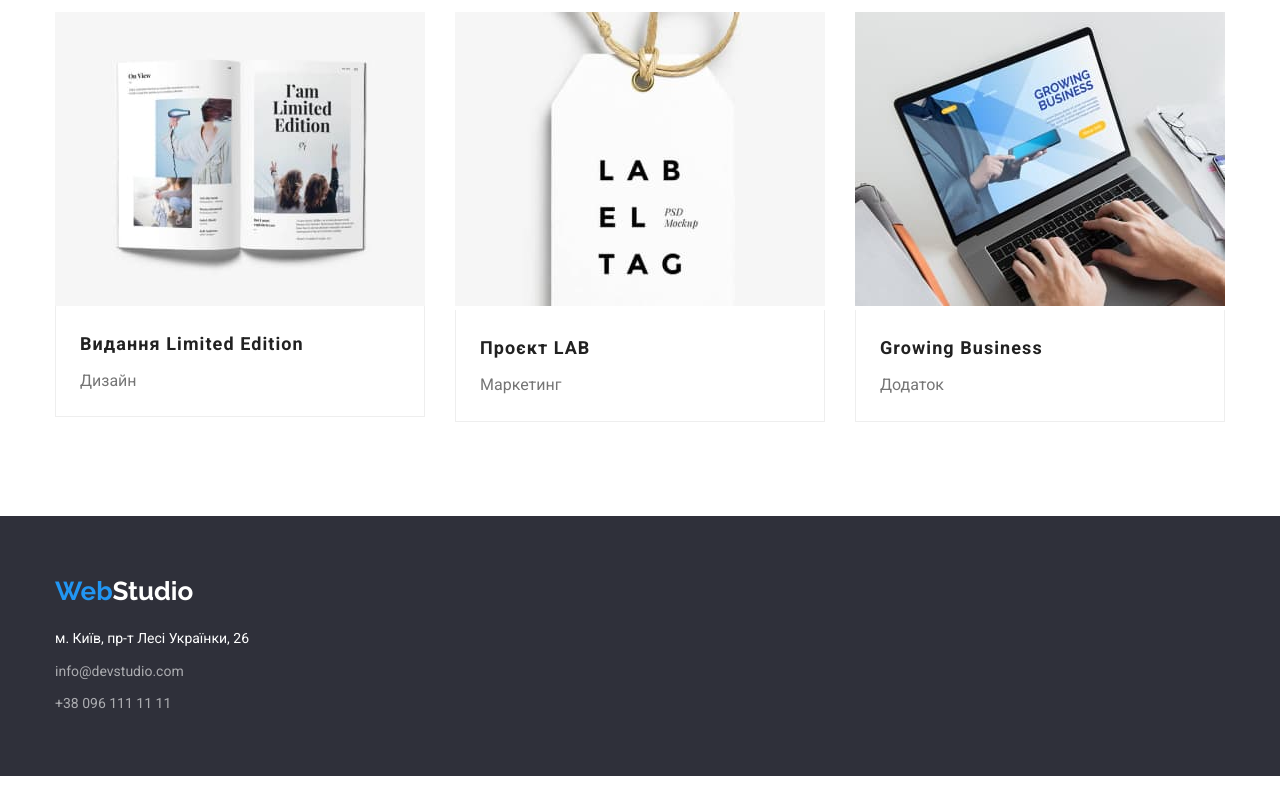
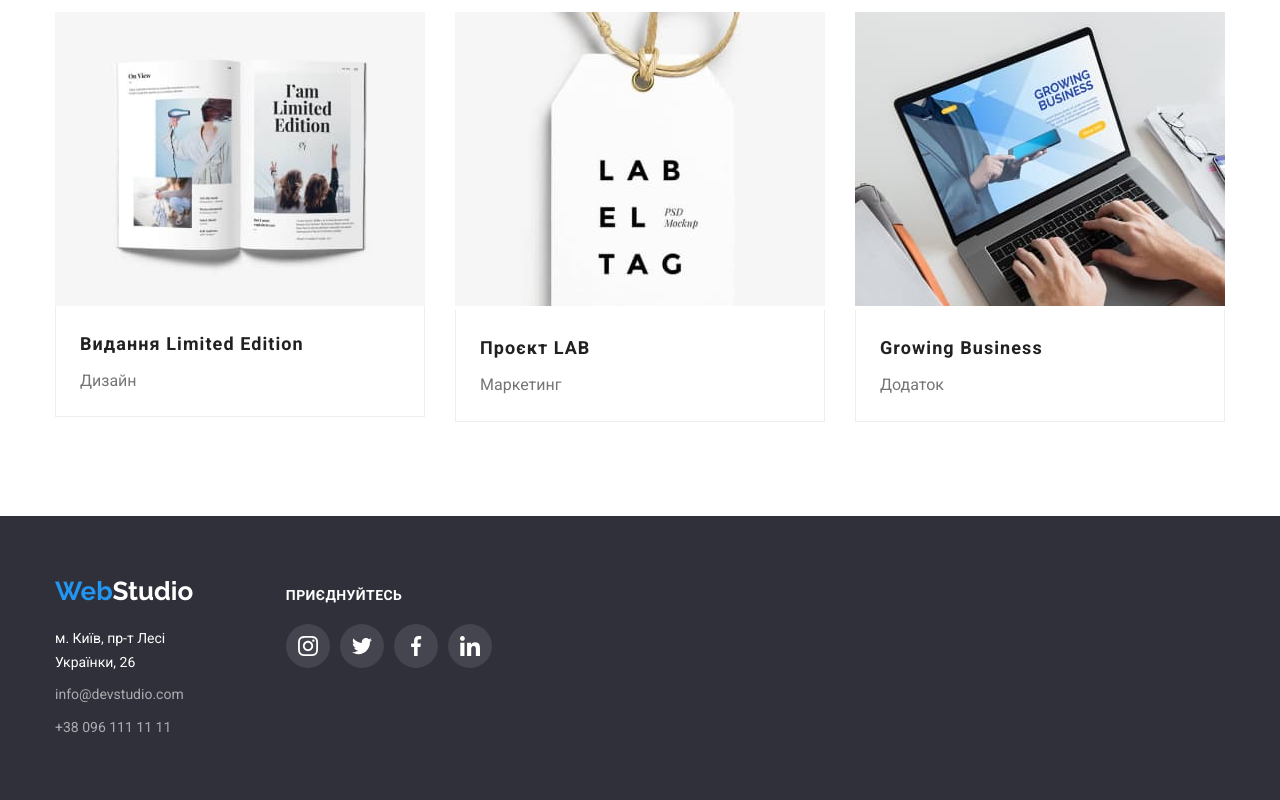
Before and after one commit to Nearh777/goit-markup-hw-04, a plain HTML site: page portfolio.html in a window 1280 px wide. Shown: the part 1242-2042 px from the top of the page. Before the commit the page ends 2018 px from the top, so only its background shows below. Drawn offline with nearby package versions, Linux system fonts and the light colour scheme.

Commit message:
final-hw-04

```diff
--- a/css/styles.css
+++ b/css/styles.css
@@ -401,9 +401,16 @@ background-color: #C4C4C4;
 .team .title {
   margin-bottom: 10px;
 }
+
+.team .item {
+  box-shadow: 0px 2px 1px rgba(0, 0, 0, 0.2),
+  0px 1px 1px rgba(0, 0, 0, 0.14),
+  0px 1px 3px rgba(0, 0, 0, 0.12)
+}
 .team-img {
   padding-top: 30px;
   padding-bottom: 30px;
+
 
 }
 
@@ -499,6 +506,12 @@ background-color: #C4C4C4;
   margin-bottom: 4px;
 }
 
+.work .techno {
+  box-shadow: 1px 4px 6px rgba(0, 0, 0, 0.16),
+              0px 4px 4px rgba(0, 0, 0, 0.06),
+              0px 1px 1px rgba(0, 0, 0, 0.12)
+}
+
 .work-list {
   display: flex;
   flex-wrap: wrap;
@@ -592,7 +605,7 @@ background-color: #C4C4C4;
   color: var(--accent-color);
 }
 
-.contact-wrap {
+.contact-wrap > .container {
   display: flex;
   align-items: baseline;
 }
@@ -622,6 +635,22 @@ background-color: #C4C4C4;
   height: 100%;
   align-items: center;
   justify-content: center;
+  background: rgba(255, 255, 255, 0.1);
   border-radius: 50%;
   Fill: #ffffff;
 }
+
+.container .footer-soc {
+  padding-left: 70px;
+}
+
+.footer-soc-link:hover,
+.footer-soc-link:focus {
+  background-color:var(--accent-color);
+  outline: none;
+}
+
+.footer-soc-link:hover .footer-soc-icon,
+.footer-soc-link:focus .footer-soc-icon {
+  fill: var(--primary-white-color);
+}
--- a/portfolio.html
+++ b/portfolio.html
@@ -73,7 +73,7 @@
             </li>
           </ul>
           <ul class="work-list list">
-            <li class="item">
+            <li class="item techno">
               <a href="" class="work-link">
                 <img class="work-img" src="./images/techno.jpg" alt="" width="370" />
               </a>
@@ -161,7 +161,8 @@
       </section>
     </main>
     <footer class="footer">
-      <div class="container">
+      <div class="contact-wrap">
+        <div class=" container">
           <address>
             <a href="/" class="logo address"
               ><span class="web">Web</span><span class="studio footer">Studio</span></a
@@ -185,6 +186,33 @@
               </li>
             </ul>
           </address>
+        <div class="container footer-soc">
+            <h2 class="footer-soc-title">Приєднуйтесь</h2>
+            <ul class="footer-soc-list list">
+              <li class="footer-soc-item">
+                <a href="" class="footer-soc-link link">
+                <svg width="20" hidden="20">
+                <use href="./images/symbol-defs.svg#icon-instagram" class="footer-soc-icon">
+                </use>
+              </svg></a></li>
+              <li class="footer-soc-item"><a href="" class="footer-soc-link link">
+                <svg class="footer-soc-icon" width="20" hidden="20">
+                <use href="./images/symbol-defs.svg#icon-twitter">
+                </use>
+              </svg></a></li>
+              <li class="footer-soc-item"><a href="" class="footer-soc-link link">
+                <svg class="footer-soc-icon" width="20" hidden="20">
+                <use href="./images/symbol-defs.svg#icon-facebook">
+                </use>
+              </svg></a></li>
+              <li class="footer-soc-item"><a href="" class="footer-soc-link link">
+                <svg class="footer-soc-icon" width="20" hidden="20">
+                <use href="./images/symbol-defs.svg#icon-linkedin">
+                </use>
+              </svg></a></li>
+            </ul>
+          </div>
+          </div>
       </div>
     </footer>
   </body>
```
Also changed, not shown: index.html (+5 -3 lines). Lines whose indentation alone changed are shown as unchanged.
